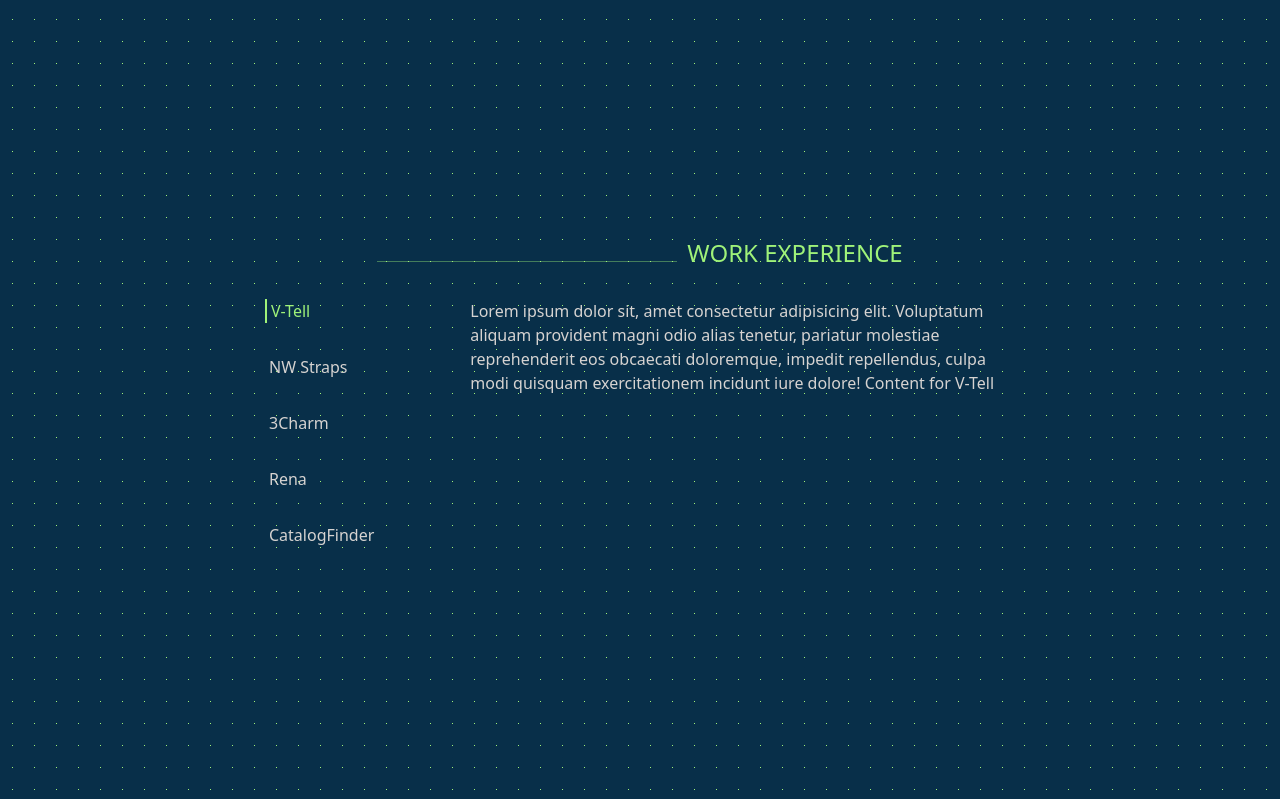
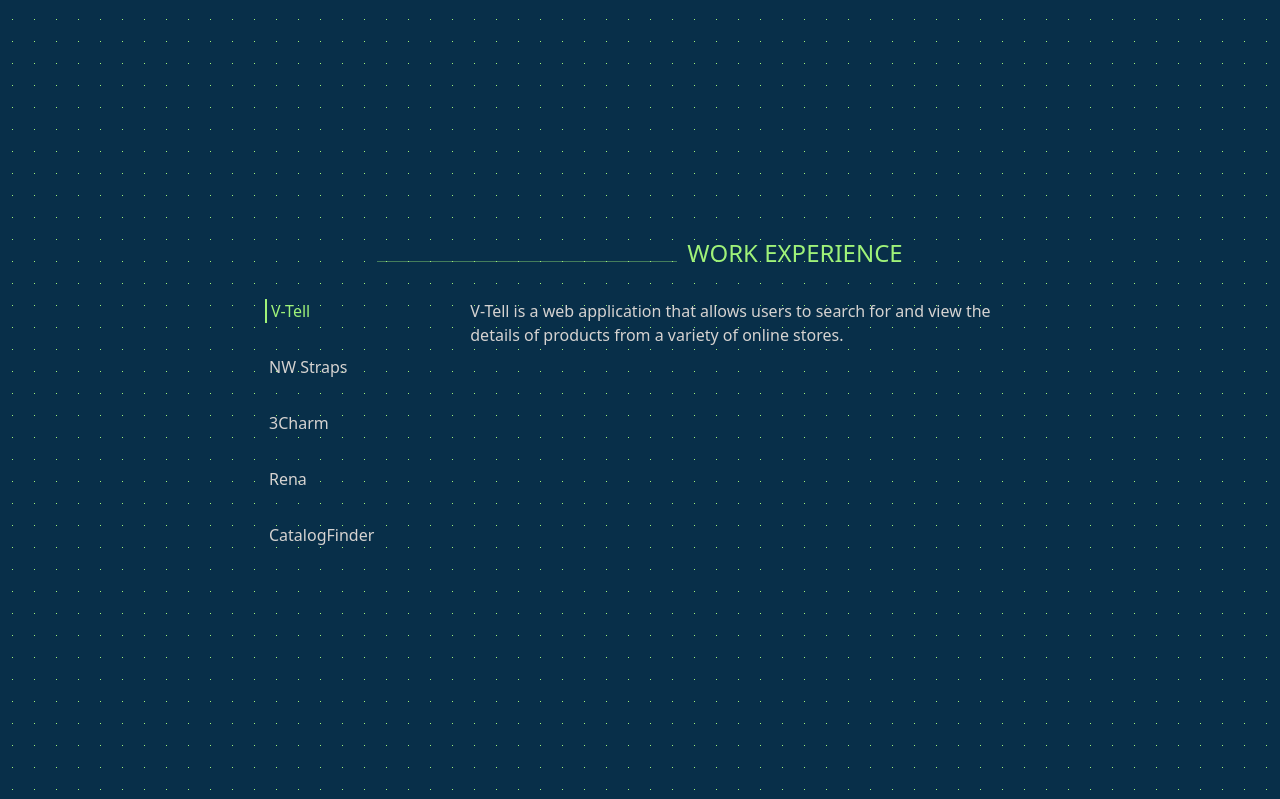
Before and after one commit to kdjordan/2023_portfolio, a Vue app: page / in a window 1280 px wide. Shown: the part 1793-2592 px from the top of the page. Built offline with nearby package versions, Linux system fonts and the light colour scheme.

Commit message:
tabIndex compon working

```diff
--- a/src/components/TabbedIndex.vue
+++ b/src/components/TabbedIndex.vue
@@ -1,16 +1,24 @@
 <script setup lang="ts">
 	import { ref } from 'vue';
 
-	const activeTab = ref(0);
-	const tabs = [
+	const activeTab = ref<number>(0);
+	const tabs: string[] = [
 		'V-Tell',
 		'NW Straps',
 		'3Charm',
 		'Rena',
-		'CatalogFinder'
+		'CatalogFinder',
 	];
 
-	function changeTab(index) {
+	const content: string[] = [
+		'V-Tell is a web application that allows users to search for and view the details of products from a variety of online stores.',
+		'NW Straps is a web application that allows users to search for and view the details of products from a variety of online stores.',
+		'3Charm is a web application that allows users to search for and view the details of products from a variety of online stores.',
+		'Rena is a web application that allows users to search for and view the details of products from a variety of online stores.',
+		'CatalogFinder is a web application that allows users to search for and view the details of products from a variety of online stores.'
+	];
+
+	function changeTab(index: number) {
 		activeTab.value = index;
 	}
 </script>
@@ -36,17 +44,12 @@
 		</div>
 		<div class="flex flex-col items-start">
 			<p
-				v-for="(tab, index) in tabs"
+				v-for="(desc, index) in content"
 				:key="index"
 				v-show="activeTab === index"
 			>
-				Lorem ipsum dolor sit, amet consectetur adipisicing elit.
-				Voluptatum aliquam provident magni odio alias tenetur,
-				pariatur molestiae reprehenderit eos obcaecati doloremque,
-				impedit repellendus, culpa modi quisquam exercitationem
-				incidunt iure dolore! Content for {{ tab }}
+				{{ desc }}
 			</p>
-
 		</div>
 	</div>
 </template>
```
